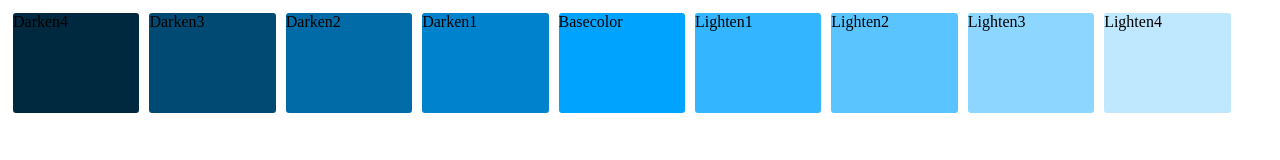
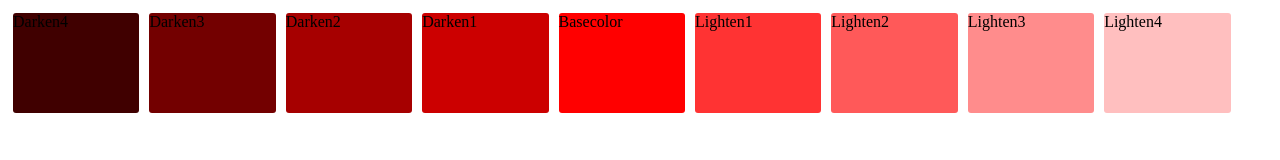
Before and after one commit to thok54/lemonExercises1, a website built with Parcel: page ex1-src/index.html in a window 1280 px wide. Built offline with nearby package versions, Linux system fonts and the light colour scheme.

Commit message:
finished, hopefully

```diff
--- a/ex1-src/sass/main.scss
+++ b/ex1-src/sass/main.scss
@@ -1,6 +1,6 @@
 @import "_colorPalet.scss";
 
-$base-color: #00a4ff;
+$base-color: red;
 
 body {
   display: flex;
--- /dev/null
+++ b/ex4-src/sass/_functions.scss
@@ -0,0 +1,65 @@
+$baseColorHue: 38;
+$baseColorSaturation: 24.5;
+$baseColorBrightnes: 60;
+@function calculateRotation($r, $g, $b) {
+  $h: nth(rgb-to-hsl($r, $g, $b), 1);
+  @debug $h;
+  @return 0deg + $h - $baseColorHue; // [7]
+}
+@function calculateSaturationFilter($r, $g, $b) {
+  $s: nth(rgb-to-hsl($r, $g, $b), 2);
+  // @debug $s;
+  // Built in function -> percentage
+  @return percentage((500 + ($baseColorSaturation - $s)) / 100); // Saturate extra to notice effects.
+}
+@function calculateBrightness($r, $g, $b) {
+  $l: nth(rgb-to-hsl($r, $g, $b), 3); // [5]
+  // @debug $l;
+  @return percentage((100 + ($l - $baseColorBrightnes)) / 100); // [6]
+}
+@function rgb-to-hsl($r, $g, $b) {
+  $r: $r / 255;
+  $g: $g / 255;
+  $b: $b / 255;
+  $maxValue: max($r, $g, $b);
+  $minValue: min($r, $g, $b);
+  $l: ($maxValue + $minValue) / 2;
+  $h: ();
+  $s: ();
+  @if ($maxValue == $minValue) {
+    $h: 0;
+    $s: 0;
+  } @else {
+    $s: calculateSaturation($l, $maxValue, $minValue);
+    $h: calculateHue($r, $g, $b);
+  }
+  $hsl: floor($h * 360), floor($s * 100), floor($l * 100); // [4]
+  @return $hsl;
+}
+@function calculateSaturation($l, $maxValue, $minValue) {
+  $delta: $maxValue - $minValue;
+  $saturation: ();
+  @if ($l > 0.5) {
+    $saturation: $delta / (2 - $maxValue - $minValue);
+  } @else {
+    $saturation: $delta / ($maxValue + $minValue);
+  }
+  @return $saturation;
+}
+@function calculateHue($r, $g, $b) {
+  $hue: (); // [2]
+  $maxValueHue: max($r, $g, $b); // [3]
+  $minValueHue: min($r, $g, $b); // [3]
+  @if ($maxValueHue == $r) {
+    $hue: ($g - $b) / ($maxValueHue - $minValueHue) + hueFactor($g, $b);
+  } @else if ($maxValueHue == $g) {
+    $hue: ($b -$r) / ($maxValueHue - $minValueHue) + 2;
+  } @else if ($r - $g) {
+    $hue: ($r -$g) / ($maxValueHue - $minValueHue) + 4;
+  }
+  @return $hue / 6;
+}
+@function hueFactor($g, $b) {
+  $gLowerThanb: $g < $b;
+  @return if($gLowerThanb, 6, 0); // [1]
+}
--- /dev/null
+++ b/ex4-src/sass/_layout.scss
@@ -0,0 +1,45 @@
+@mixin base-grid-definition {
+  display: grid;
+  row-gap: 0.5rem;
+  column-gap: 0.5rem;
+}
+
+@mixin full-resolution {
+  @include base-grid-definition();
+
+  grid-template-areas:
+    "pinky ContentA ContentA"
+    "pinky ContentB ContentB";
+  grid-template-columns: 20rem 20rem 20rem;
+  grid-template-rows: 50vh 50vh;
+}
+
+@mixin large-resolution {
+  @include base-grid-definition();
+
+  grid-template-areas:
+    "pinky ContentA ContentA"
+    "pinky ContentB ContentB";
+  grid-template-columns: 1fr 1fr 1fr;
+  grid-template-rows: 50vh 50vh;
+}
+
+@mixin medium-resolution {
+  @include base-grid-definition();
+  grid-template-areas:
+    "pinky"
+    "ContentA"
+    "ContentB";
+  grid-template-columns: 1fr;
+  grid-template-rows: 20vh 40vh 40vh;
+}
+
+@mixin small-resolution {
+  @include base-grid-definition();
+  grid-template-areas:
+    "pinky"
+    "ContentA"
+    "ContentB";
+  grid-template-columns: 1fr;
+  grid-template-rows: 6vh 47vh 47vh;
+}
--- a/ex4-src/sass/main.scss
+++ b/ex4-src/sass/main.scss
@@ -1,62 +1,71 @@
-nav {
-  padding: 1em;
-  font-family: Verdana, Geneva, sans-serif;
-  -webkit-font-smoothing: antialiased;
-  -moz-osx-font-smoothing: grayscale;
-  border-radius: 3px;
-  border-style: groove;
-  min-height: 90vh;
+@import "init.scss";
+@import "layout.scss";
 
+body {
+  font-family: sans-serif;
   display: flex;
   flex-direction: column;
-  justify-content: space-between;
+  min-height: 100vh;
 }
 
-nav uul {
-  list-style: none;
-  padding: 0;
-  margin: 0;
-  background: pink;
-  display: flex;
+.main-display {
+  flex-grow: 1;
 }
 
-nav ul {
-  list-style: none;
-  padding: 0;
-  margin: 0;
-  font-size: 8px;
-  display: flex;
+.ContentA {
+  grid-area: ContentA;
+  background-color: yellow;
 }
 
-nav li a {
-  color: black;
-  display: block;
-  text-decoration: none;
-  padding: 0.5em 1em;
+.ContentB {
+  grid-area: ContentB;
+  background-color: blue;
 }
 
-nav ul li a {
-  border-radius: 3px;
-  border-style: groove;
+ul {
+  background-color: pink;
+  grid-area: pinky;
+  display: flex;
+  justify-content: space-around;
 }
 
-nav ul li a:hover {
-  background: tomato;
-  color: white;
+@media screen and (min-width: 85rem) {
+  .main-content {
+    @include full-resolution;
+    justify-content: center;
+
+    ul {
+      flex-direction: column;
+    }
+  }
 }
 
-nav uul li a:hover {
-  background: yellow;
-  color: black;
+@media screen and (max-width: 84.9rem) and (min-width: 65rem) {
+  .main-content {
+    @include large-resolution;
+
+    ul {
+      flex-direction: column;
+    }
+  }
 }
 
-nav li {
-  flex-grow: 1;
-  text-align: center;
+@media screen and (max-width: 64.9rem) and (min-width: 48rem) {
+  .main-content {
+    @include medium-resolution;
+
+    ul {
+      align-items: center;
+    }
+  }
 }
 
-@media (max-width: 660px) {
-  .lemonCode {
-    display: none;
+@media screen and (max-width: 47.9rem) {
+  .main-content {
+    @include small-resolution;
+
+    ul {
+      justify-content: flex-start;
+    }
   }
 }
--- a/package.json
+++ b/package.json
@@ -4,7 +4,7 @@
   "description": "",
   "main": "index.js",
   "scripts": {
-    "start": "parcel ex4-src/index.html",
+    "start": "parcel ex1-src/index.html",
     "test": "echo \"Error: no test specified\" && exit 1"
   },
   "keywords": [],
```
Also changed, not shown: ex3-src/sass/main.scss (+6 -5 lines), ex4-src/index.html (+15 -17 lines), ex4-src/sass/_init.scss (added, +14 -0 lines), README.md, 1 other file.
